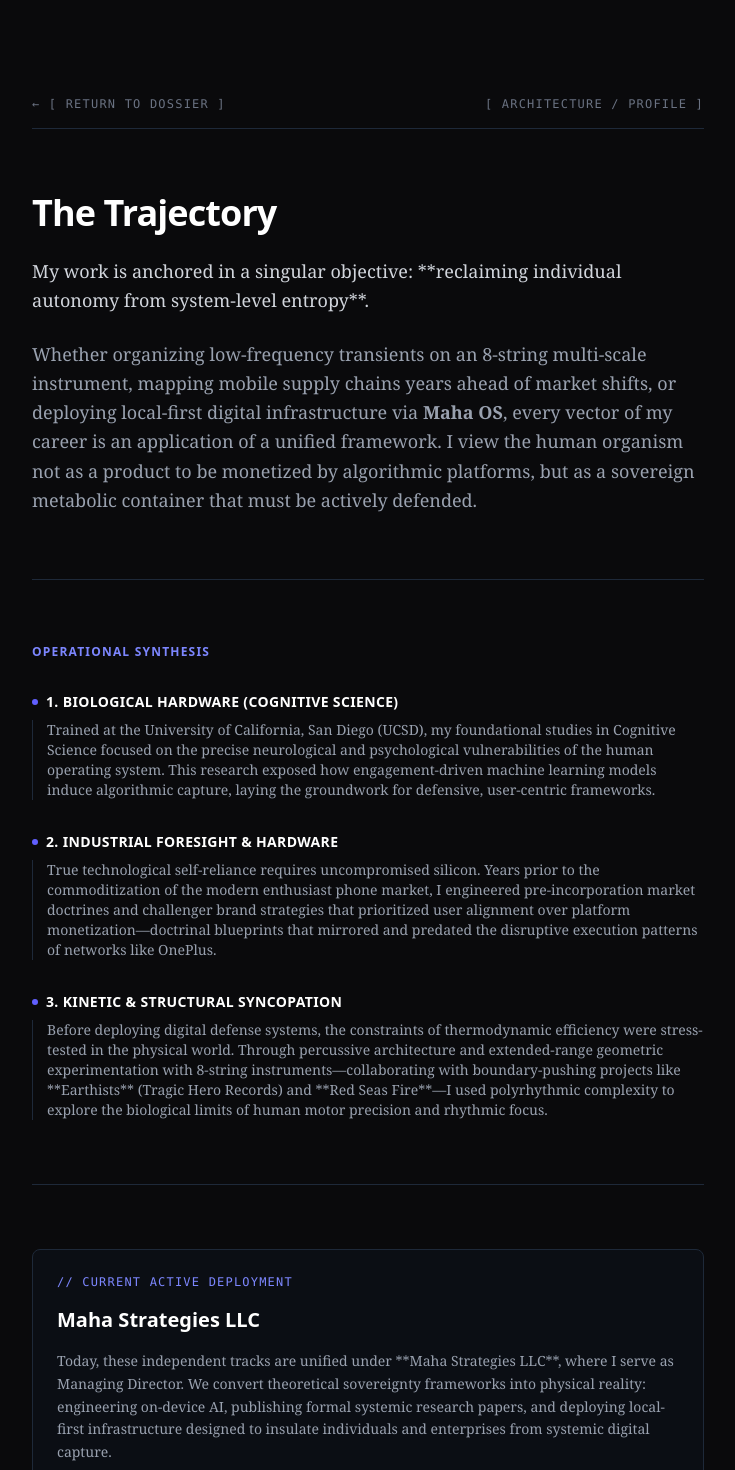
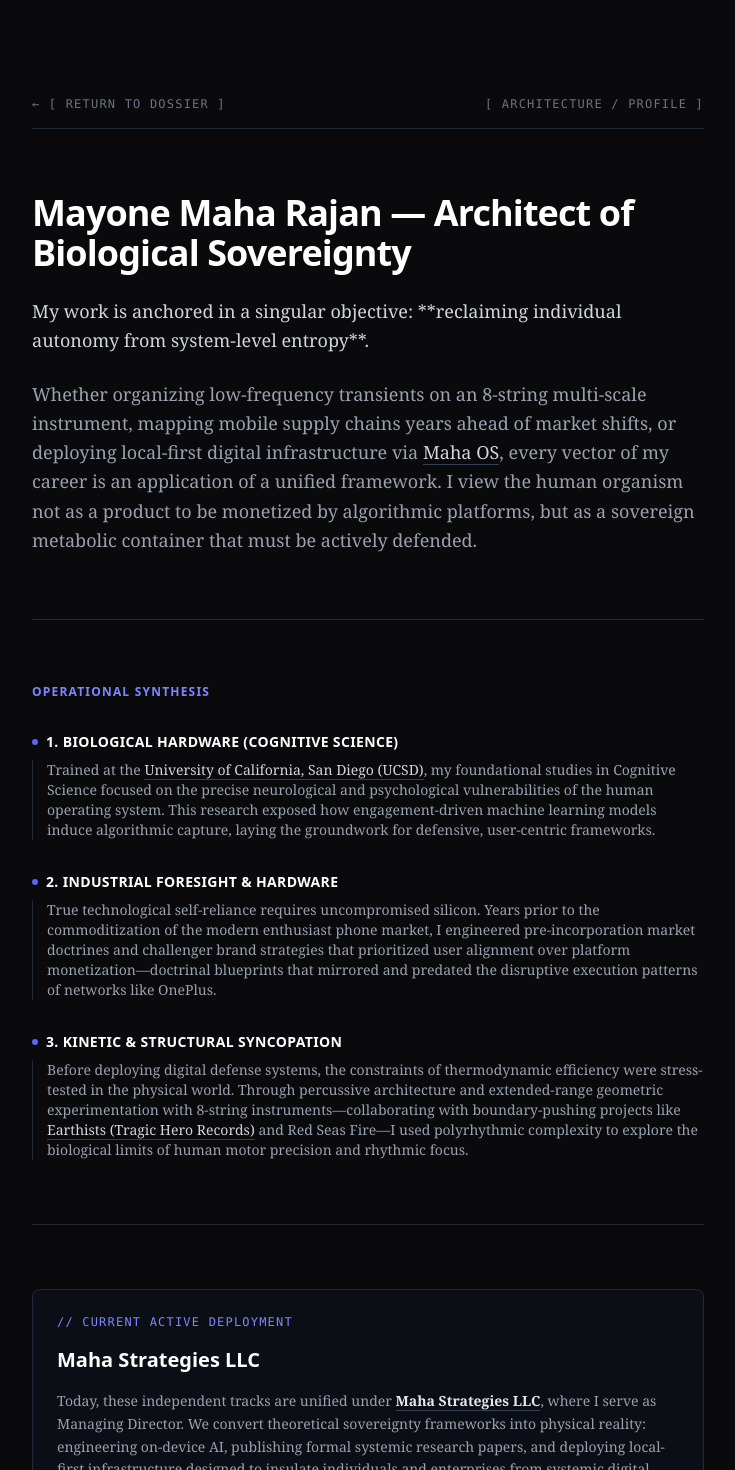
Before and after one commit to mayonerajan/mayone-dossier, a Next.js app: page /about in a window 1280 px wide. Shown: the top 1470 px of the page, without its empty margins (272-1007 px from the left). Built offline with nearby package versions, Linux system fonts and the light colour scheme.

Commit message:
about update

```diff
--- a/app/about/page.tsx
+++ b/app/about/page.tsx
@@ -7,8 +7,30 @@
 };
 
 export default function AboutPage() {
+  // STEP 3: Invisible Schema Block for AI/Crawlers
+  const personSchema = {
+    "@context": "https://schema.org",
+    "@type": "Person",
+    "name": "Mayone Maha Rajan",
+    "jobTitle": "Managing Director",
+    "description": "Architect of Biological Sovereignty. Synthesizing cognitive science, cybernetics, and decentralized technology.",
+    "worksFor": {
+      "@type": "Organization",
+      "name": "Maha Strategies LLC",
+      "url": "https://mahastrategies.com"
+    },
+    "sameAs": [
+      "https://www.linkedin.com/in/mayonrajan",
+      "https://mahastrategies.com",
+      "https://research.mahastrategies.com",
+      "https://maha-os.com"
+    ]
+  };
+
   return (
     <div className="max-w-2xl w-full mx-auto space-y-16 selection:bg-gray-700 pb-12 pt-12">
+      {/* Injecting the Person Schema */}
+      <script type="application/ld+json" dangerouslySetInnerHTML={{ __html: JSON.stringify(personSchema) }} />
 
       {/* NAVIGATION BACKWARD / CONTEXT */}
       <div className="font-mono text-xs text-gray-500 tracking-widest uppercase border-b border-gray-800 pb-4 flex justify-between">
@@ -18,16 +40,16 @@
         <span>[ ARCHITECTURE / PROFILE ]</span>
       </div>
 
-      {/* METANARRATIVE / INTRODUCTION */}
+      {/* STEP 1: VISIBLE H1 WITH FULL NAME */}
       <section className="space-y-6">
         <h1 className="font-sans text-3xl sm:text-4xl font-bold tracking-tight text-white">
-          The Trajectory
+          Mayone Maha Rajan — Architect of Biological Sovereignty
         </h1>
         <p className="font-serif text-lg leading-relaxed text-gray-300">
           My work is anchored in a singular objective: **reclaiming individual autonomy from system-level entropy**.
         </p>
         <p className="font-serif text-lg leading-relaxed text-gray-400">
-          Whether organizing low-frequency transients on an 8-string multi-scale instrument, mapping mobile supply chains years ahead of market shifts, or deploying local-first digital infrastructure via <strong>Maha OS</strong>, every vector of my career is an application of a unified framework. I view the human organism not as a product to be monetized by algorithmic platforms, but as a sovereign metabolic container that must be actively defended.
+          Whether organizing low-frequency transients on an 8-string multi-scale instrument, mapping mobile supply chains years ahead of market shifts, or deploying local-first digital infrastructure via <a href="https://maha-os.com" target="_blank" rel="noopener noreferrer" className="text-gray-300 border-b border-gray-700 hover:border-indigo-400 hover:text-indigo-400 transition-colors">Maha OS</a>, every vector of my career is an application of a unified framework. I view the human organism not as a product to be monetized by algorithmic platforms, but as a sovereign metabolic container that must be actively defended.
         </p>
       </section>
 
@@ -47,7 +69,7 @@
               1. Biological Hardware (Cognitive Science)
             </h3>
             <p className="text-sm text-gray-400 font-serif mt-2 pl-3.5 border-l border-gray-800 group-hover:border-indigo-500 transition-colors">
-              Trained at the University of California, San Diego (UCSD), my foundational studies in Cognitive Science focused on the precise neurological and psychological vulnerabilities of the human operating system. This research exposed how engagement-driven machine learning models induce algorithmic capture, laying the groundwork for defensive, user-centric frameworks.
+              Trained at the <a href="https://ucsd.edu" target="_blank" rel="noopener noreferrer" className="text-gray-300 border-b border-gray-700 hover:border-indigo-400 hover:text-indigo-400 transition-colors">University of California, San Diego (UCSD)</a>, my foundational studies in Cognitive Science focused on the precise neurological and psychological vulnerabilities of the human operating system. This research exposed how engagement-driven machine learning models induce algorithmic capture, laying the groundwork for defensive, user-centric frameworks.
             </p>
           </div>
 
@@ -69,7 +91,7 @@
               3. Kinetic & Structural Syncopation
             </h3>
             <p className="text-sm text-gray-400 font-serif mt-2 pl-3.5 border-l border-gray-800 group-hover:border-indigo-500 transition-colors">
-              Before deploying digital defense systems, the constraints of thermodynamic efficiency were stress-tested in the physical world. Through percussive architecture and extended-range geometric experimentation with 8-string instruments—collaborating with boundary-pushing projects like **Earthists** (Tragic Hero Records) and **Red Seas Fire**—I used polyrhythmic complexity to explore the biological limits of human motor precision and rhythmic focus.
+              Before deploying digital defense systems, the constraints of thermodynamic efficiency were stress-tested in the physical world. Through percussive architecture and extended-range geometric experimentation with 8-string instruments—collaborating with boundary-pushing projects like <a href="https://www.tragicherorecords.com" target="_blank" rel="noopener noreferrer" className="text-gray-300 border-b border-gray-700 hover:border-indigo-400 hover:text-indigo-400 transition-colors">Earthists (Tragic Hero Records)</a> and Red Seas Fire—I used polyrhythmic complexity to explore the biological limits of human motor precision and rhythmic focus.
             </p>
           </div>
         </div>
@@ -82,11 +104,11 @@
         <div className="font-mono text-xs text-indigo-400 tracking-widest uppercase">// CURRENT ACTIVE DEPLOYMENT</div>
         <h2 className="font-sans text-xl font-bold text-white">Maha Strategies LLC</h2>
         <p className="font-serif text-sm text-gray-400 leading-relaxed">
-          Today, these independent tracks are unified under **Maha Strategies LLC**, where I serve as Managing Director. We convert theoretical sovereignty frameworks into physical reality: engineering on-device AI, publishing formal systemic research papers, and deploying local-first infrastructure designed to insulate individuals and enterprises from systemic digital capture.
+          Today, these independent tracks are unified under <a href="https://mahastrategies.com" target="_blank" rel="noopener noreferrer" className="text-gray-200 font-bold border-b border-gray-700 hover:border-indigo-400 hover:text-indigo-400 transition-colors">Maha Strategies LLC</a>, where I serve as Managing Director. We convert theoretical sovereignty frameworks into physical reality: engineering on-device AI, publishing formal systemic research papers, and deploying local-first infrastructure designed to insulate individuals and enterprises from systemic digital capture.
         </p>
         <div className="pt-2">
           <a
-            href="https://www.mahastrategies.com"
+            href="https://mahastrategies.com"
             target="_blank"
             rel="noopener noreferrer"
             className="inline-block px-4 py-2 border border-gray-700 hover:border-gray-400 text-xs font-mono text-gray-300 transition-colors"
```
